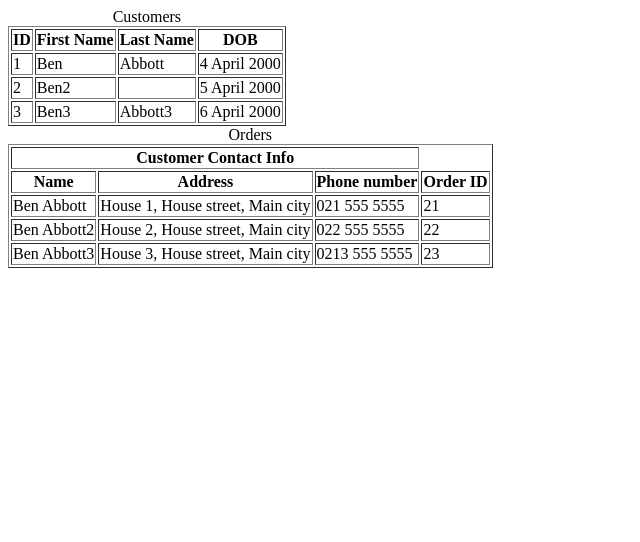
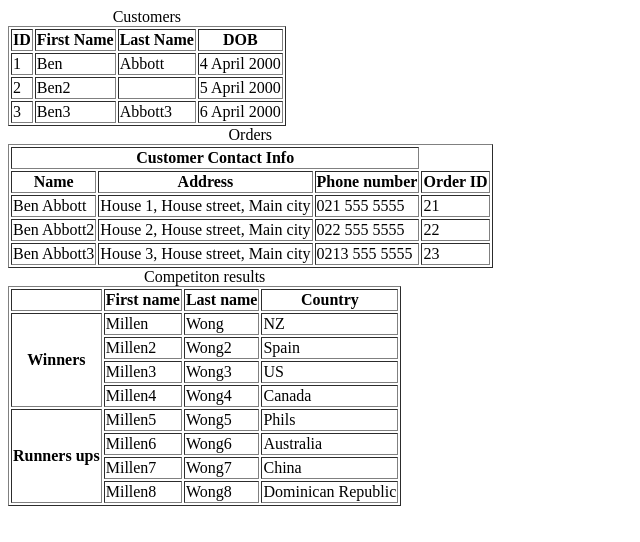
Before and after one commit to Millen-yoobee/html5-tables, a plain HTML site: page index.html in a window 1280 px wide. Shown: the whole page, without its empty margins (0-640 px from the left). Drawn offline with Linux system fonts and the light colour scheme.

Commit message:
add table with rowspan

```diff
--- a/index.html
+++ b/index.html
@@ -80,5 +80,58 @@
 
 		</table>
 
+		<table border="1">  <!-- exercise for rowspan  -->
+		<caption> Competiton results </caption>
+		<tr>
+			<th></th>
+			<th>First name</th>
+			<th>Last name</th>
+			<th>Country</th>
+		</tr>
+		<tr>
+			<th rowspan="4">Winners</th>
+			<td>Millen</td>
+			<td>Wong</td>
+			<td>NZ</td>
+		</tr>
+		<tr>
+			<td>Millen2</td>
+			<td>Wong2</td>
+			<td>Spain</td>
+		</tr>
+		<tr>
+			<td>Millen3</td>
+			<td>Wong3</td>
+			<td>US</td>
+		</tr>
+		<tr>
+			<td>Millen4</td>
+			<td>Wong4</td>
+			<td>Canada</td>
+		</tr>
+
+		<tr>
+			<th rowspan="4"> Runners ups  </th>
+			<td>Millen5</td>
+			<td>Wong5</td>
+			<td>Phils</td>
+		</tr>
+		<tr>
+			<td>Millen6</td>
+			<td>Wong6</td>
+			<td>Australia</td>
+		</tr>
+		<tr>
+			<td>Millen7</td>
+			<td>Wong7</td>
+			<td>China</td>
+		</tr>
+		<tr>
+			<td>Millen8</td>
+			<td>Wong8</td>
+			<td>Dominican Republic</td>
+		</tr>
+
+		</table>
 	</body>
 </html>
```
